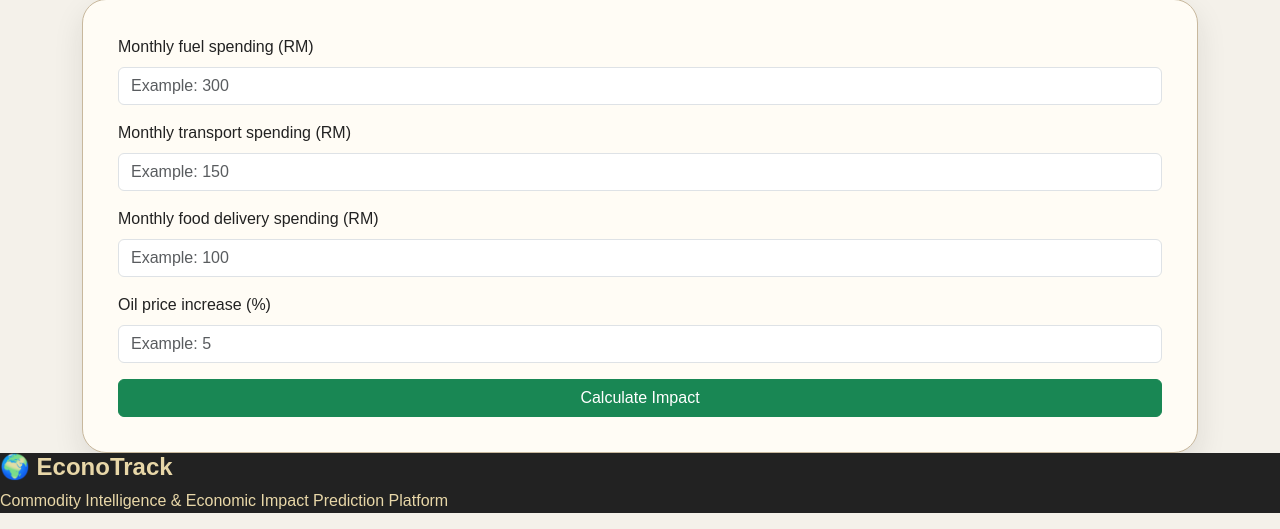
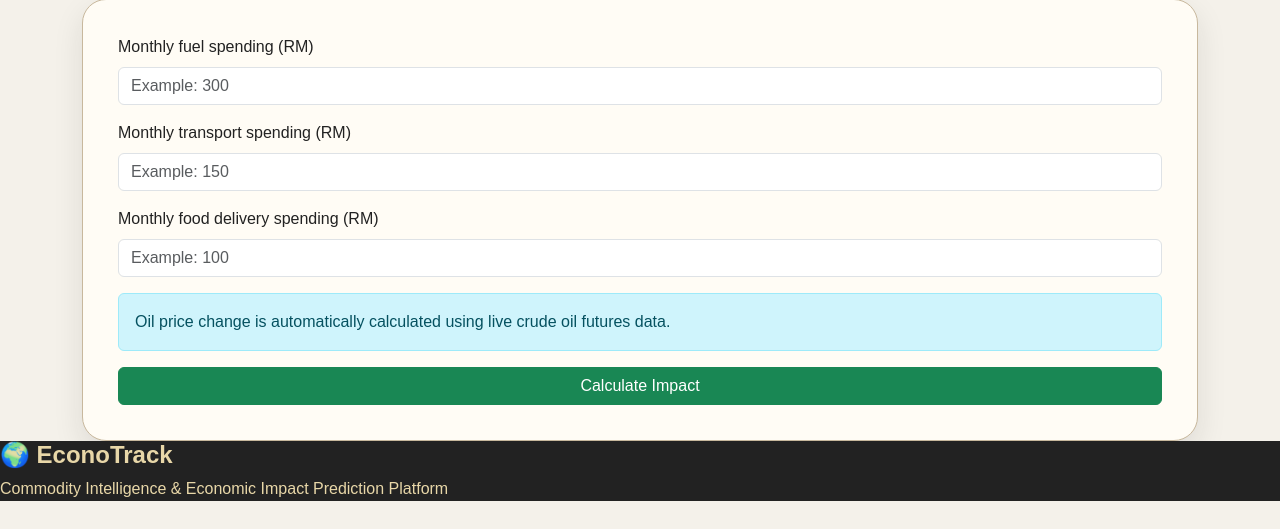
Before and after one commit to janeeswar/Git-exercise-G089, a Python web app: template econotrack/templates/budget.html in a window 1280 px wide. Shown: the part 347-876 px from the top of the page. After the commit the page ends 848 px from the top, so only its background shows below. Run offline with Jinja, Linux system fonts and the light colour scheme; the template is opened without the code that fills it, so the values that code supplies are empty.

Commit message:
make budget calculator use live oil change

```diff
--- a/econotrack/templates/budget.html
+++ b/econotrack/templates/budget.html
@@ -63,9 +63,8 @@
                 <input type="number" step="0.01" name="food_delivery_spending" class="form-control" placeholder="Example: 100" required>
             </div>
 
-            <div class="mb-3">
-                <label class="form-label">Oil price increase (%)</label>
-                <input type="number" step="0.01" name="oil_change_percent" class="form-control" placeholder="Example: 5" required>
+           <div class="alert alert-info">
+                Oil price change is automatically calculated using live crude oil futures data.
             </div>
 
             <button type="submit" class="btn btn-success w-100">
@@ -85,7 +84,7 @@
         </h3>
 
         <p>
-            Oil price increase:
+            Live oil price change:
             <strong>{{ result.oil_change_percent }}%</strong>
         </p>
 
@@ -130,8 +129,8 @@
         </div>
 
         <div class="alert alert-secondary">
-            Formula used:
-            Extra cost = Monthly spending × Oil increase percentage
+             Formula used:
+             Estimated impact = Monthly spending × Live oil price change percentage
         </div>
 
     </div>
```
Also changed, not shown: econotrack/app.py (+33 -1 lines).
